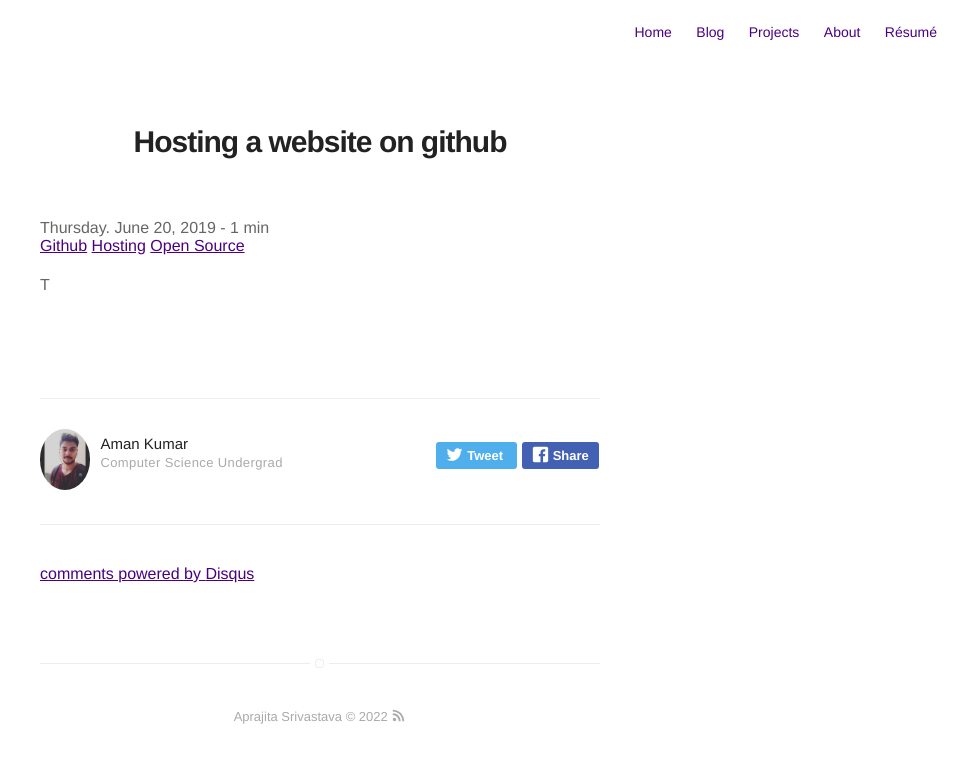
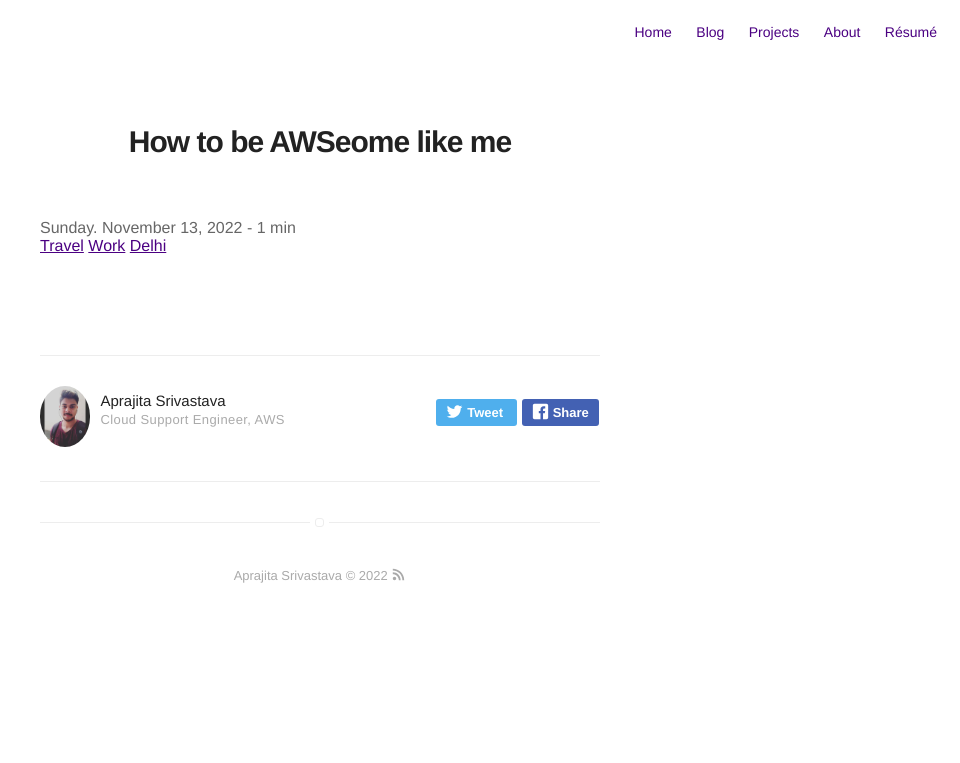
Before and after one commit to Aprajit-a/Aprajit-a.github.io, a Jekyll site: the page built from _posts/2019-06-24-Hosting-on-github.markdown, in a window 1280 px wide. Shown: the top 763 px of the page, without its empty margins (320-1280 px from the left). Built offline with Jekyll 4.4.1, drawn with Linux system fonts in a browser that asks for light colours; comment, search, counter and statistics services are not loaded.

Commit message:
changing text

```diff
--- a/_config.yml
+++ b/_config.yml
@@ -1,9 +1,9 @@
 # main text of home
 name: Aprajita Srivastava
-bio: CS Undergrad , VIT Vellore
+bio: Cloud Support Engineer, AWS
 
 # twitter summary info
-description: A blog about technology and stuff related
+description: A blog about travel, technology and me
 
 # if it's an external image, update below for true
 # better with square images
@@ -30,19 +30,19 @@ analytics-google: 'UA-143892272-1'
 
 # if you don't want comments in your posts, leave categories empty
 disqus:
-  shortname: a4amann-github-io # enter this from your disqus account
+  shortname: aprajita # enter this from your disqus account
   categories: [blog, project] # only show disqus for posts that have these categories
 
 # if you don't have any of social below, comment the line
-facebook: a4amann
+facebook: aprajita.srivastava.925
 #twitter: mytwitter
 # google: mygoogle
-instagram: a4amann_
+instagram: aprajita4
 # pinterest: mypinterest
-linkedin: aman-kumar-b0523312a
+linkedin: aprajita-srivastava-WDF
 # youtube: myyoutube
 # spotify: myspotify
-github: a4amann
+github: aprajit-a
 # gitlab: mygitlab
 # lastfm: mylastfm
 # stackoverflow: 7044681/mystackoverflow
@@ -51,15 +51,15 @@ github: a4amann
 #medium: medium
 # vimeo: myvimeo
 # lanyrd: mylanyrd
-email: a4amann@gmail.com
+email: saprajita1311@gmail.com
 
 authors:
     Aman:
-        name: Aman Kumar
-        bio: Computer Science Undergrad
+        name: Aprajita Srivastava
+        bio: Cloud Support Engineer, AWS
         external-image: false
         picture: assets/images/mainprofile.jpeg
-        github: a4amann
+        github: aprajit-a
     #jamesfoster:
     #    name: James Foster
      #   bio: A Man who develops software with coffee
--- a/_posts/2019-06-24-Hosting-on-github.markdown
+++ b/_posts/2019-06-24-Hosting-on-github.markdown
@@ -1,17 +1,15 @@
 ---
 layout: post
-title: "Hosting a website on github"
-date: 2019-6-20 02:16
-description: How to host a website on github.
+title: "How to be AWSeome like me"
+date: 2022-11-13 00:00
+description: This post will tell you about how awesome I am and how beautiful my life is.
 image: /assets/images/CSE.png # Add image post (optional)
 headerImage: false
 tags:
-- Github
-- Hosting
-- Open Source
+- Travel
+- Work
+- Delhi
 author: Aman
-category: blog
+category: Personal Post
 projects: true
 ---
-
-T
```
Also changed, not shown: about.md (+2 -2 lines), assets/screen-shot.png (deleted), 1 other file.
